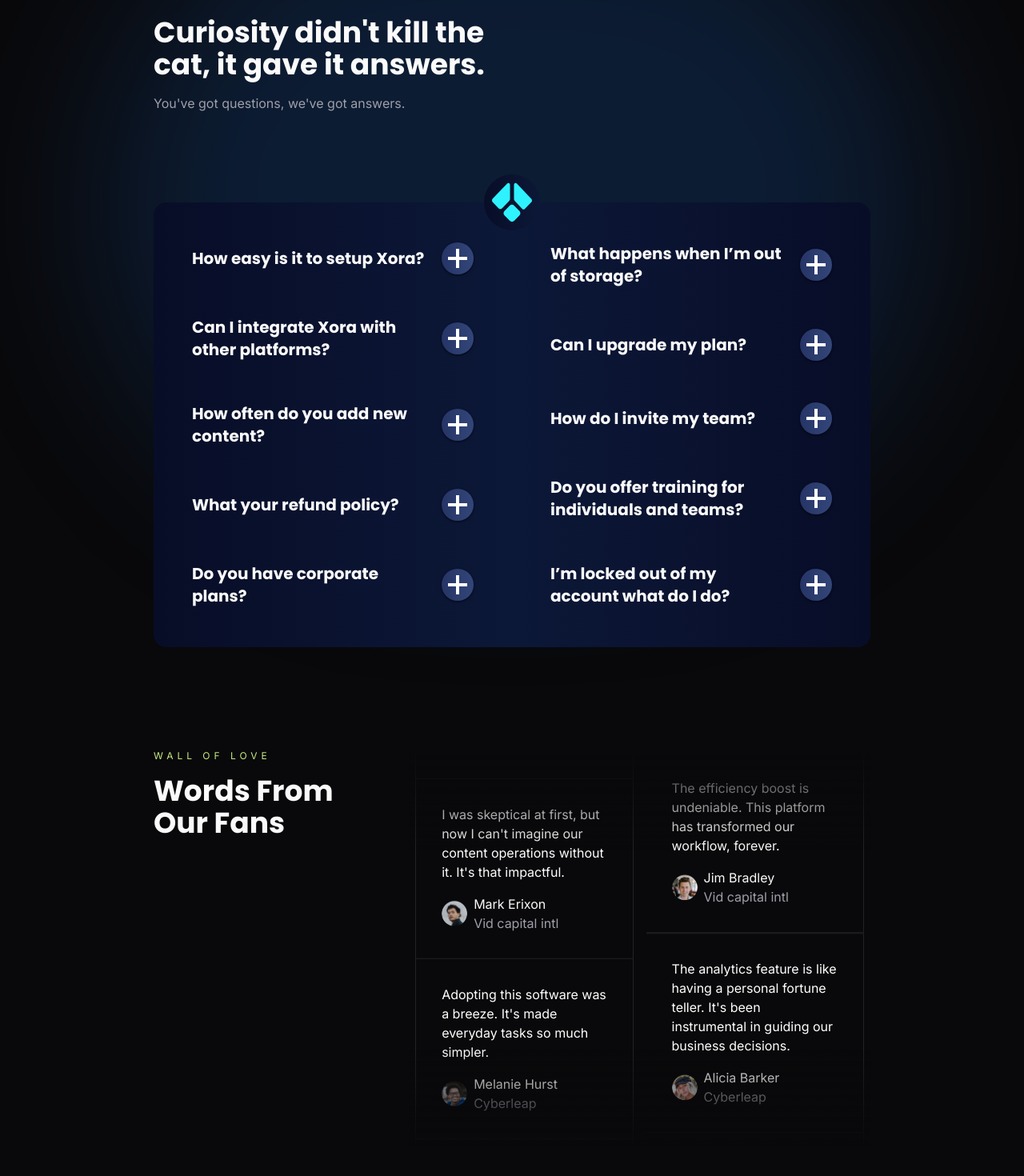
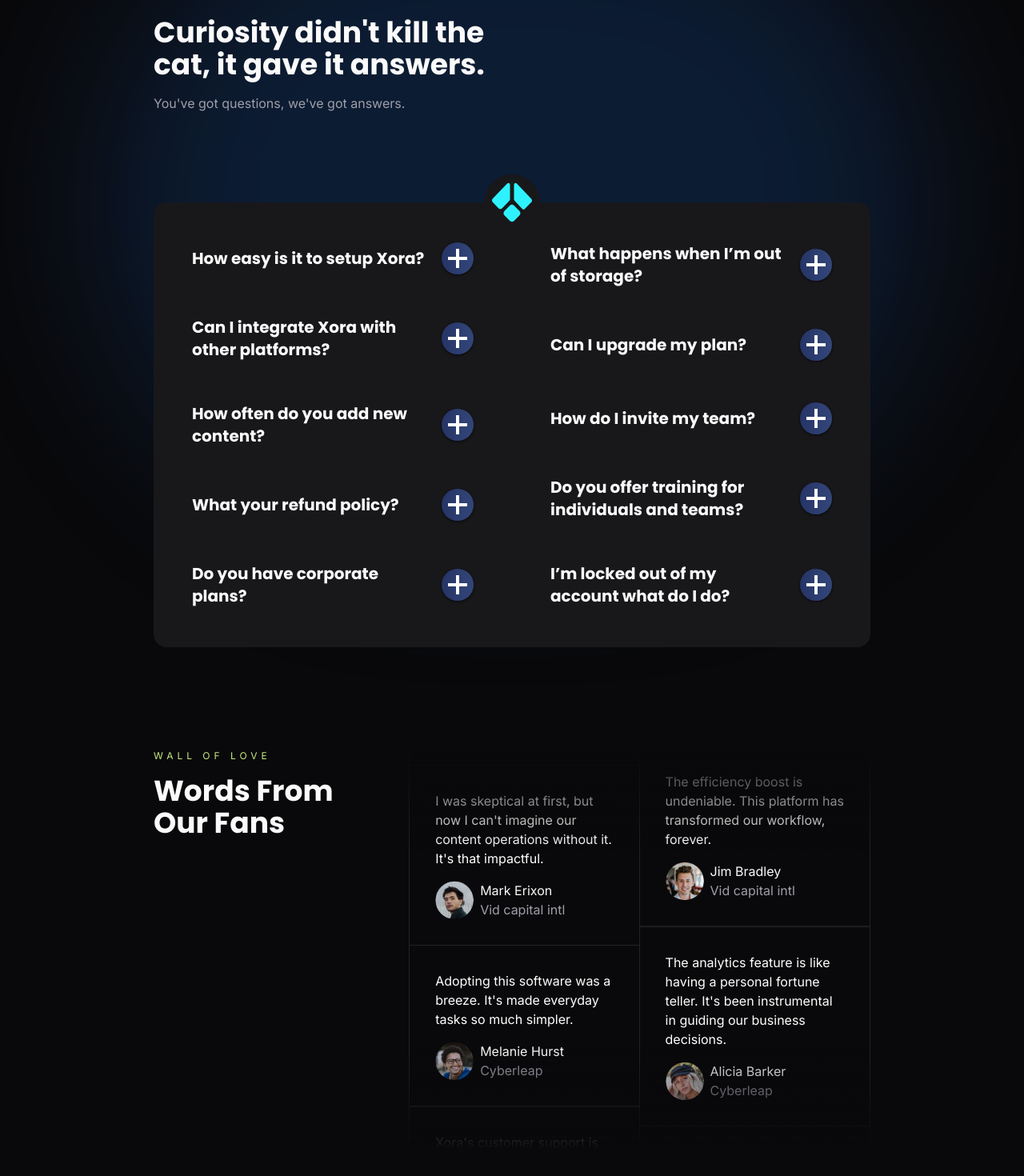
Before and after one commit to Micheal-Repo/xora, a Next.js app: page / in a window 1280 px wide. Shown: the part 2619-4089 px from the top of the page at 80% size. Built offline with nearby package versions, Linux system fonts and the light colour scheme.

Commit message:
testimonials

```diff
--- a/src/components/ui/avatar.tsx
+++ b/src/components/ui/avatar.tsx
@@ -15,7 +15,7 @@ function Avatar({
     <AvatarPrimitive.Root
       data-slot="avatar"
       className={cn(
-        "relative flex size-8 shrink-0 overflow-hidden rounded-full",
+        "relative flex h-10 w-10 md:h-12 md:w-12 shrink-0 overflow-hidden rounded-full",
         className
       )}
       {...props}
--- a/src/components/ui/marquee.tsx
+++ b/src/components/ui/marquee.tsx
@@ -49,7 +49,7 @@ export function Marquee({
     <div
       {...props}
       className={cn(
-        "group flex overflow-hidden p-2 [--duration:40s] [--gap:0rem] [gap:var(--gap)]",
+        "group flex overflow-hidden [--duration:40s] [--gap:0rem] [gap:var(--gap)]",
         {
           "flex-row": !vertical,
           "flex-col": vertical,
--- a/src/section/faq.tsx
+++ b/src/section/faq.tsx
@@ -50,7 +50,7 @@ export default function Faq() {
               duration: 0.5,
             }}
             className="relative mt-28 relative grid md:grid-cols-2 grid-cols-1">
-            <div className="absolute left-1/2 -translate-x-1/2 w-[70px] h-[70px] flex justify-center items-center  -top-[35px] rounded-full bg-sp">
+            <div className="absolute left-1/2 -translate-x-1/2 w-[70px] h-[70px] flex justify-center items-center  -top-[35px] rounded-full bg-card">
 
               <Image
                 src="/images/faq-logo.svg"
@@ -60,11 +60,11 @@ export default function Faq() {
 
                 />
             </div>
-            <div className="bg-sp  md:rounded-l-2xl rounded-t-2xl px-4 sm:px-6 md:py-6 pt-14">
+            <div className="bg-card  md:rounded-l-2xl rounded-t-2xl px-4 sm:px-6 md:py-6 pt-14">
 
               <FaqItems first={true} />
             </div>
-            <div className="md:bg-gradient-to-l bg-gradient-to-r from-s1 to-s2   md:rounded-r-2xl max-md:rounded-b-2xl px-4 sm:px-6 md:py-6 pb-6">
+            <div className="bg-card md:rounded-r-2xl max-md:rounded-b-2xl px-4 sm:px-6 md:py-6 pb-6">
 
               <FaqItems />
             </div>
```
